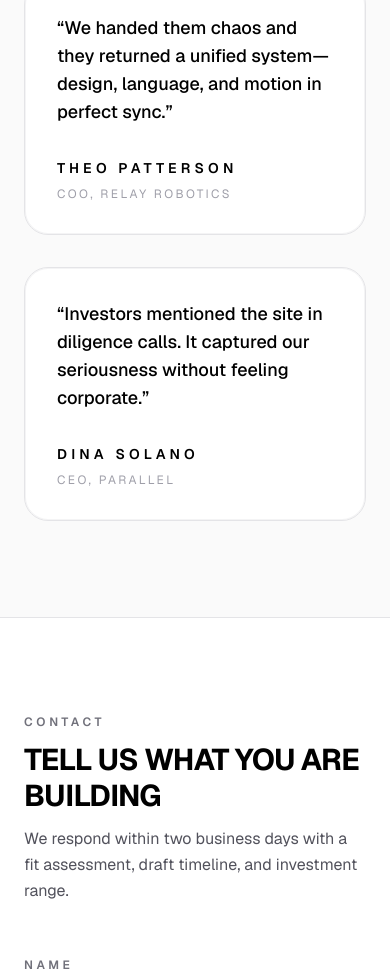
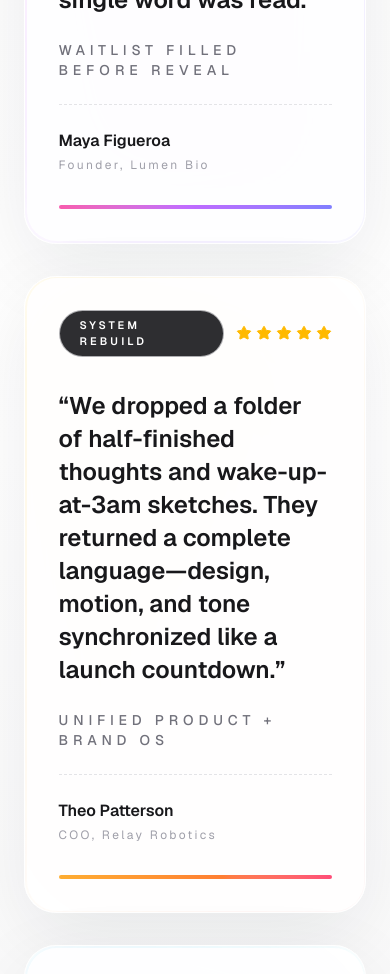
Before and after one commit to Dev-5804/Marketing-Site, a Next.js app: page / in a window 390 px wide. Shown: the part 5400-6374 px from the top of the page. Built offline with nearby package versions, Linux system fonts and the light colour scheme.

Commit message:
Final Update

```diff
--- a/app/components/ContactForm.tsx
+++ b/app/components/ContactForm.tsx
@@ -8,6 +8,27 @@ import { Button } from "@/app/components/Button";
 const emailPattern = /^[\w-.]+@([\w-]+\.)+[\w-]{2,}$/;
 
 type FormState = "idle" | "loading" | "success" | "error";
+
+const contactMeta = [
+  { label: "Response time", value: "Under 48 hours" },
+  { label: "Engagement range", value: "$60k–$250k" },
+  { label: "Ideal stage", value: "Seed to Series B" },
+];
+
+const timeline = [
+  {
+    title: "Fit call",
+    detail: "30 minutes to understand the product, constraints, and decision drivers.",
+  },
+  {
+    title: "Scope sprint",
+    detail: "1 week to prototype narrative, design language, and success metrics.",
+  },
+  {
+    title: "Launch build",
+    detail: "6–10 weeks with demos every Friday and async Loom recaps nightly.",
+  },
+];
 
 export function ContactForm() {
   const [formState, setFormState] = useState<FormState>("idle");
@@ -54,59 +75,105 @@ export function ContactForm() {
   }
 
   return (
-    <section id="contact" className="border-b border-zinc-200 bg-white py-24">
-      <Container className="grid gap-12 lg:grid-cols-[1.1fr_0.9fr]">
+    <section
+      id="contact"
+      className="relative isolate border-b border-zinc-200 bg-linear-to-b from-white via-zinc-50 to-white py-28"
+    >
+      <div
+        className="pointer-events-none absolute inset-x-0 top-0 h-72 bg-[radial-gradient(circle_at_top,rgba(244,244,255,0.9),transparent_65%)]"
+        aria-hidden
+      />
+      <Container className="relative grid gap-12 lg:grid-cols-[1.05fr_0.95fr]">
+        <div className="space-y-10">
           <SectionHeading
             eyebrow="Contact"
             title="Tell us what you are building"
-          description="We respond within two business days with a fit assessment, draft timeline, and investment range."
+            description="Within two days you will receive a fit read, a suggested working model, and an investment window."
           />
 
-        <form onSubmit={handleSubmit} className="space-y-6">
+          <div className="grid gap-4 sm:grid-cols-3">
+            {contactMeta.map((meta) => (
+              <div
+                key={meta.label}
+                className="rounded-3xl border border-white/60 bg-white/80 p-4 text-xs uppercase tracking-[0.32em] text-zinc-500 shadow-[0_10px_40px_rgba(15,23,42,0.07)] backdrop-blur"
+              >
+                <p>{meta.label}</p>
+                <p className="mt-3 text-base font-semibold tracking-[0.08em] text-zinc-900">{meta.value}</p>
+              </div>
+            ))}
+          </div>
+
+          <div className="rounded-4xl border border-white/60 bg-white/80 p-8 shadow-[0_20px_60px_rgba(15,23,42,0.06)] backdrop-blur">
+            <p className="text-xs font-semibold uppercase tracking-[0.35em] text-zinc-500">How it unfolds</p>
+            <ol className="mt-6 space-y-5 text-sm text-zinc-600">
+              {timeline.map((step, index) => (
+                <li key={step.title} className="flex gap-4">
+                  <span className="text-xs font-semibold text-zinc-400">{String(index + 1).padStart(2, "0")}</span>
+                  <div>
+                    <p className="text-base font-semibold text-zinc-900">{step.title}</p>
+                    <p className="mt-1 text-sm text-zinc-500">{step.detail}</p>
+                  </div>
+                </li>
+              ))}
+            </ol>
+          </div>
+        </div>
+
+        <form
+          onSubmit={handleSubmit}
+          className="relative rounded-[34px] border border-white/60 bg-white/95 p-10 shadow-[0_35px_80px_rgba(15,23,42,0.08)] backdrop-blur"
+        >
+          <div className="absolute inset-x-6 top-6 h-10 rounded-full bg-linear-to-r from-emerald-200/60 via-cyan-200/60 to-blue-200/60 blur-3xl" aria-hidden />
+          <div className="relative space-y-6">
             <div className="space-y-2">
-            <label htmlFor="name" className="text-xs font-semibold uppercase tracking-[0.3em] text-zinc-500">
+              <label htmlFor="name" className="text-xs font-semibold uppercase tracking-[0.32em] text-zinc-500">
                 Name
               </label>
               <input
                 id="name"
                 name="name"
                 type="text"
-              className="w-full rounded-2xl border border-black bg-transparent px-4 py-3 text-sm uppercase tracking-[0.2em] text-black placeholder:text-zinc-400 focus:outline-none focus:ring-2 focus:ring-black"
+                className="w-full rounded-2xl border border-zinc-900/30 bg-white/80 px-5 py-3 text-sm uppercase tracking-[0.2em] text-zinc-900 placeholder:text-zinc-400 focus:border-zinc-900 focus:outline-none focus:ring-2 focus:ring-zinc-900/50"
                 placeholder="YOUR NAME"
               />
             </div>
 
             <div className="space-y-2">
-            <label htmlFor="email" className="text-xs font-semibold uppercase tracking-[0.3em] text-zinc-500">
+              <label htmlFor="email" className="text-xs font-semibold uppercase tracking-[0.32em] text-zinc-500">
                 Email
               </label>
               <input
                 id="email"
                 name="email"
                 type="email"
-              className="w-full rounded-2xl border border-black bg-transparent px-4 py-3 text-sm uppercase tracking-[0.2em] text-black placeholder:text-zinc-400 focus:outline-none focus:ring-2 focus:ring-black"
+                className="w-full rounded-2xl border border-zinc-900/30 bg-white/80 px-5 py-3 text-sm uppercase tracking-[0.2em] text-zinc-900 placeholder:text-zinc-400 focus:border-zinc-900 focus:outline-none focus:ring-2 focus:ring-zinc-900/50"
                 placeholder="studio@domain.com"
               />
             </div>
 
             <div className="space-y-2">
-            <label htmlFor="message" className="text-xs font-semibold uppercase tracking-[0.3em] text-zinc-500">
+              <label htmlFor="message" className="text-xs font-semibold uppercase tracking-[0.32em] text-zinc-500">
                 Message
               </label>
               <textarea
                 id="message"
                 name="message"
                 rows={5}
-              className="w-full rounded-2xl border border-black bg-transparent px-4 py-3 text-sm uppercase tracking-[0.2em] text-black placeholder:text-zinc-400 focus:outline-none focus:ring-2 focus:ring-black"
+                className="w-full rounded-2xl border border-zinc-900/30 bg-white/80 px-5 py-3 text-sm uppercase tracking-[0.2em] text-zinc-900 placeholder:text-zinc-400 focus:border-zinc-900 focus:outline-none focus:ring-2 focus:ring-zinc-900/50"
                 placeholder="We are launching..."
               />
             </div>
 
-          {error ? <p className="text-sm text-red-500">{error}</p> : null}
+            {error ? (
+              <p className="text-sm font-medium text-rose-500" role="status">
+                {error}
+              </p>
+            ) : null}
 
             <Button type="submit" disabled={formState === "loading"} className="w-full">
               {formState === "loading" ? "Sending" : formState === "success" ? "Sent" : "Send message"}
             </Button>
+          </div>
         </form>
       </Container>
     </section>
--- a/app/components/Testimonials.tsx
+++ b/app/components/Testimonials.tsx
@@ -1,30 +1,60 @@
+import { Star } from "lucide-react";
+
 import { Container } from "@/app/components/Container";
 import { SectionHeading } from "@/app/components/SectionHeading";
 
 const testimonials = [
   {
     quote:
-      "Aura treated our seed-stage launch like a museum installation. Every microinteraction told the story better than any pitch deck could.",
+      "Aura staged our stealth launch like an experiential exhibit—kinetic typography, hush-toned gradients, everything whispering ambition before a single word was read.",
     name: "Maya Figueroa",
     role: "Founder, Lumen Bio",
+    badge: "Stealth Launch",
+    result: "Waitlist filled before reveal",
   },
   {
     quote:
-      "We handed them chaos and they returned a unified system—design, language, and motion in perfect sync.",
+      "We dropped a folder of half-finished thoughts and wake-up-at-3am sketches. They returned a complete language—design, motion, and tone synchronized like a launch countdown.",
     name: "Theo Patterson",
     role: "COO, Relay Robotics",
+    badge: "System Rebuild",
+    result: "Unified product + brand OS",
   },
   {
     quote:
-      "Investors mentioned the site in diligence calls. It captured our seriousness without feeling corporate.",
+      "Investors now cite the site before the data room. It feels cinematic, serious, and somehow still sparks curiosity like a late-night lab tour.",
     name: "Dina Solano",
     role: "CEO, Parallel",
+    badge: "Series A Story",
+    result: "Mentioned in diligence calls",
+  },
+];
+
+const cardPalettes = [
+  {
+    glow: "from-fuchsia-400/50 via-purple-400/30 to-indigo-500/30",
+    accent: "from-pink-500 via-purple-500 to-indigo-500",
+  },
+  {
+    glow: "from-amber-300/45 via-orange-300/20 to-rose-300/30",
+    accent: "from-amber-500 via-orange-500 to-rose-500",
+  },
+  {
+    glow: "from-sky-300/40 via-cyan-300/20 to-emerald-300/25",
+    accent: "from-sky-500 via-cyan-500 to-emerald-500",
   },
 ];
 
 export function Testimonials() {
   return (
-    <section id="testimonials" className="border-b border-zinc-200 bg-zinc-50 py-24">
+    <section
+      id="testimonials"
+      className="relative isolate overflow-hidden border-b border-zinc-200 bg-linear-to-b from-zinc-50 via-white to-zinc-100 py-24"
+    >
+      <div
+        className="pointer-events-none absolute inset-x-0 top-0 h-64 bg-[radial-gradient(circle_at_top,rgba(244,244,255,0.8),transparent_60%)]"
+        aria-hidden
+      />
       <Container>
         <SectionHeading
           eyebrow="Proof"
@@ -33,21 +63,58 @@ export function Testimonials() {
           align="center"
         />
 
-        <div className="mt-16 grid gap-8 md:grid-cols-3">
-          {testimonials.map((testimonial) => (
+        <div className="mt-16 grid gap-8 md:grid-cols-2 lg:grid-cols-3">
+          {testimonials.map((testimonial, index) => {
+            const palette = cardPalettes[index % cardPalettes.length];
+
+            return (
               <figure
                 key={testimonial.name}
-              className="flex h-full flex-col justify-between rounded-3xl border border-zinc-200 bg-white p-8 shadow-[inset_0_0_0_1px_#f4f4f5]"
+                className="group relative isolate overflow-hidden rounded-4xl border border-white/40 bg-white/80 p-[1.5px] shadow-[0_25px_80px_rgba(15,23,42,0.08)] backdrop-blur"
               >
-              <blockquote className="text-lg font-medium text-black">
+                <div
+                  className={`absolute inset-0 rounded-4xl bg-linear-to-br ${palette.glow} opacity-70 blur-3xl transition duration-700 group-hover:opacity-100`}
+                  aria-hidden
+                />
+                <div className="relative flex h-full flex-col rounded-[30px] bg-white/95 p-8">
+                  <div className="flex items-center justify-between gap-3">
+                    <span className="inline-flex items-center justify-center rounded-full border border-zinc-200/70 bg-zinc-900/90 px-5 py-1.5 text-[0.68rem] font-semibold uppercase tracking-[0.28em] text-white">
+                      {testimonial.badge}
+                    </span>
+                    <div className="flex gap-1 text-amber-400">
+                      {Array.from({ length: 5 }).map((_, starIndex) => (
+                        <Star
+                          key={`${testimonial.name}-star-${starIndex}`}
+                          className="h-4 w-4 text-current"
+                          strokeWidth={1.5}
+                          fill="currentColor"
+                        />
+                      ))}
+                    </div>
+                  </div>
+
+                  <div className="mt-8 flex-1">
+                    <blockquote className="text-2xl font-semibold leading-snug text-zinc-900">
                       “{testimonial.quote}”
                     </blockquote>
-              <figcaption className="mt-8 text-sm uppercase tracking-[0.3em] text-zinc-500">
-                <p className="font-semibold text-black">{testimonial.name}</p>
-                <p className="mt-2 text-xs tracking-[0.2em] text-zinc-400">{testimonial.role}</p>
+
+                    <p className="mt-6 text-sm font-medium uppercase tracking-[0.35em] text-zinc-500">
+                      {testimonial.result}
+                    </p>
+                  </div>
+
+                  <figcaption className="mt-6 flex flex-col border-t border-dashed border-zinc-200 pt-6 text-sm text-zinc-500">
+                    <span className="text-base font-semibold text-zinc-900">{testimonial.name}</span>
+                    <span className="mt-1 text-xs tracking-[0.2em] text-zinc-400">{testimonial.role}</span>
                   </figcaption>
+
+                  <div
+                    className={`mt-8 h-1 rounded-full bg-linear-to-r ${palette.accent} opacity-80 transition duration-500 group-hover:opacity-100`}
+                  />
+                </div>
               </figure>
-          ))}
+            );
+          })}
         </div>
       </Container>
     </section>
```
Also changed, not shown: app/components/Footer.tsx (+75 -9 lines). Lines whose indentation alone changed are shown as unchanged.
